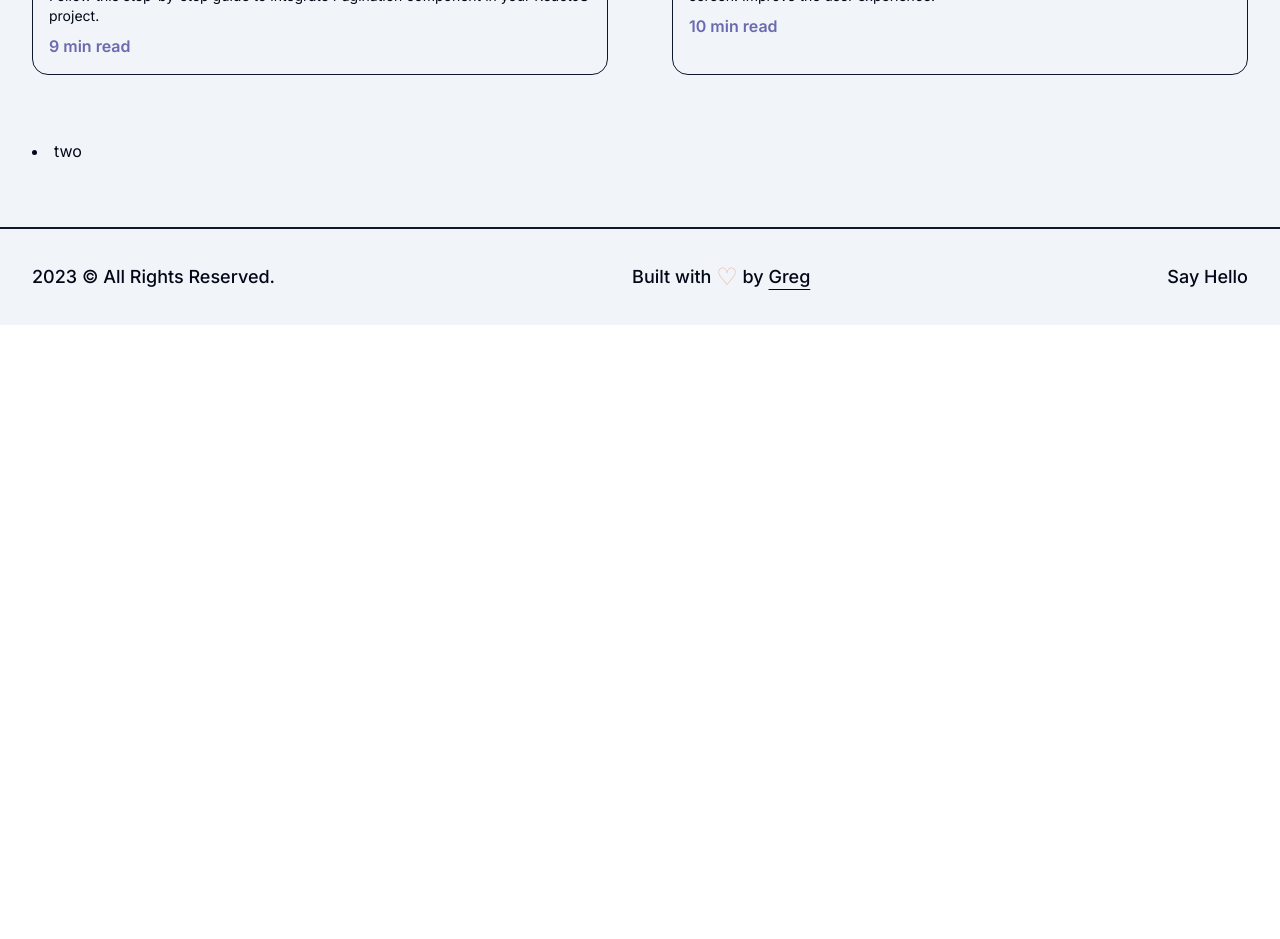
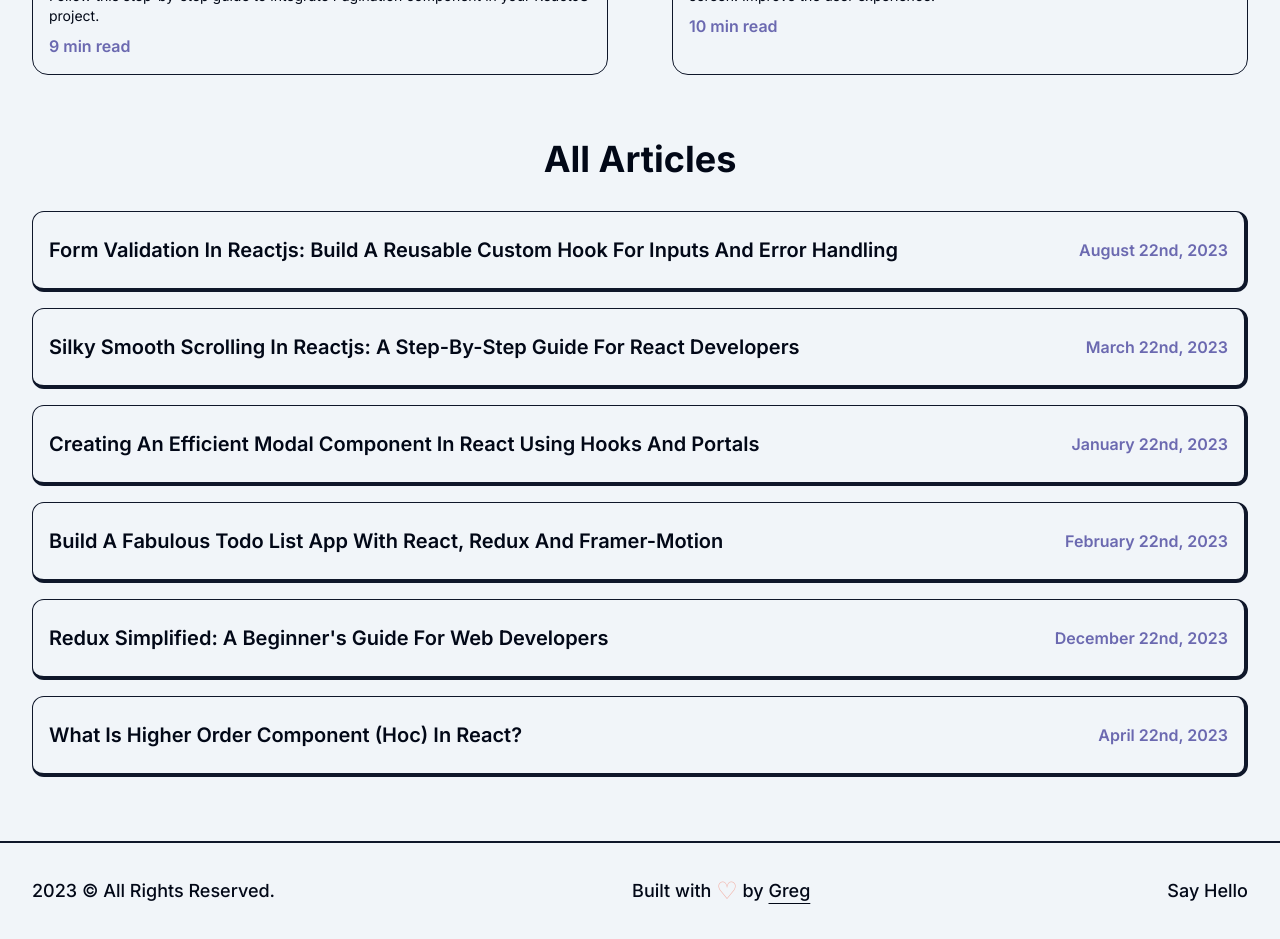
Before and after one commit to gjmooney/portfolio, a Next.js app: page /articles in a window 1280 px wide. Shown: the part 860-1799 px from the top of the page. Before the commit the page ends 1185 px from the top, so only its background shows below. Built offline with nearby package versions, Linux system fonts and the light colour scheme.

Commit message:
Add alla rticles list

```diff
--- a/Text/TextBlurbs.ts
+++ b/Text/TextBlurbs.ts
@@ -166,18 +166,34 @@ export const allArticles = [
   {
     title:
       "Form Validation In Reactjs: Build A Reusable Custom Hook For Inputs And Error Handling",
+    time: "August 22nd, 2023",
+    link: "/",
   },
   {
     title:
       "Silky Smooth Scrolling In Reactjs: A Step-By-Step Guide For React Developers",
+    time: "March 22nd, 2023",
+    link: "/",
   },
   {
     title:
       "Creating An Efficient Modal Component In React Using Hooks And Portals",
+    time: "January 22nd, 2023",
+    link: "/",
   },
   {
     title: "Build A Fabulous Todo List App With React, Redux And Framer-Motion",
+    time: "February 22nd, 2023",
+    link: "/",
   },
-  { title: "Redux Simplified: A Beginner's Guide For Web Developers" },
-  { title: "What Is Higher Order Component (Hoc) In React?" },
+  {
+    title: "Redux Simplified: A Beginner's Guide For Web Developers",
+    time: "December 22nd, 2023",
+    link: "/",
+  },
+  {
+    title: "What Is Higher Order Component (Hoc) In React?",
+    time: "April 22nd, 2023",
+    link: "/",
+  },
 ];
--- a/app/articles/page.tsx
+++ b/app/articles/page.tsx
@@ -1,4 +1,4 @@
-import { featuredArticles } from "@/Text/TextBlurbs";
+import { allArticles, featuredArticles } from "@/Text/TextBlurbs";
 import AnimatedText from "@/components/animations/AnimatedText";
 import Image, { StaticImageData } from "next/image";
 import Link from "next/link";
@@ -9,7 +9,7 @@ interface FeaturedArticleProps {
   img?: StaticImageData;
   title: string;
   time: string;
-  summary: string;
+  summary?: string;
   link: string;
 }
 
@@ -41,6 +41,26 @@ const FeaturedArticle = ({
     </div>
   );
 };
+
+const Article = ({
+  img,
+  title,
+  time,
+
+  link,
+}: FeaturedArticleProps) => {
+  return (
+    <li className="relative my-4 flex w-full items-center justify-between rounded-xl border border-b-4 border-r-4 border-primary p-4 py-6 first:mt-0 last:mb-0">
+      <Link href={link} target="_blank">
+        <h2 className="text-xl font-semibold capitalize hover:underline">
+          {title}
+        </h2>
+      </Link>
+      <span className="pl-4 font-semibold  text-pastel-purple">{time}</span>
+    </li>
+  );
+};
+
 const page = () => {
   return (
     <main className="my-16 flex w-full flex-col items-center justify-center">
@@ -57,8 +77,21 @@ const page = () => {
               img={articleImg1}
             />
           ))}
-          <li>two</li>
         </div>
+
+        <h2 className="mb-8 mt-16 w-full text-center text-4xl font-bold">
+          All Articles
+        </h2>
+        <ul>
+          {allArticles.map((article, index) => (
+            <Article
+              link={article.link}
+              time={article.time}
+              title={article.title}
+              key={index}
+            />
+          ))}
+        </ul>
       </div>
     </main>
   );
```
